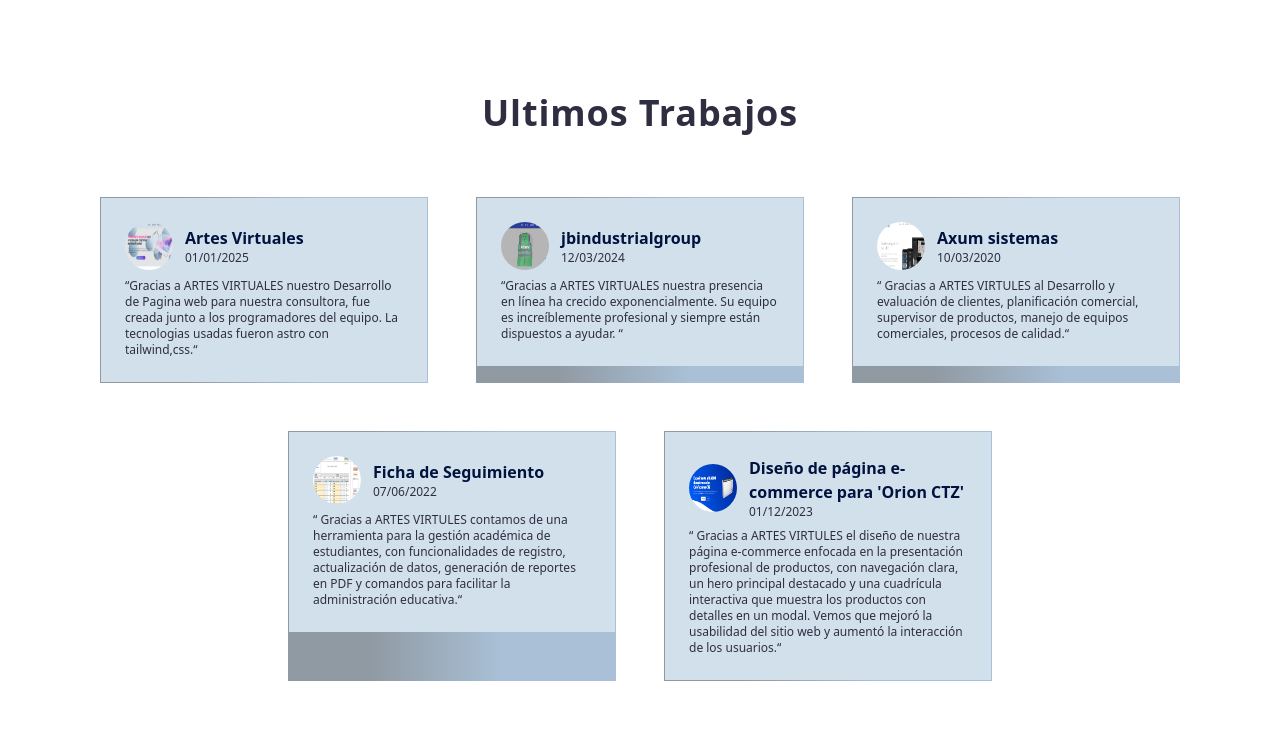
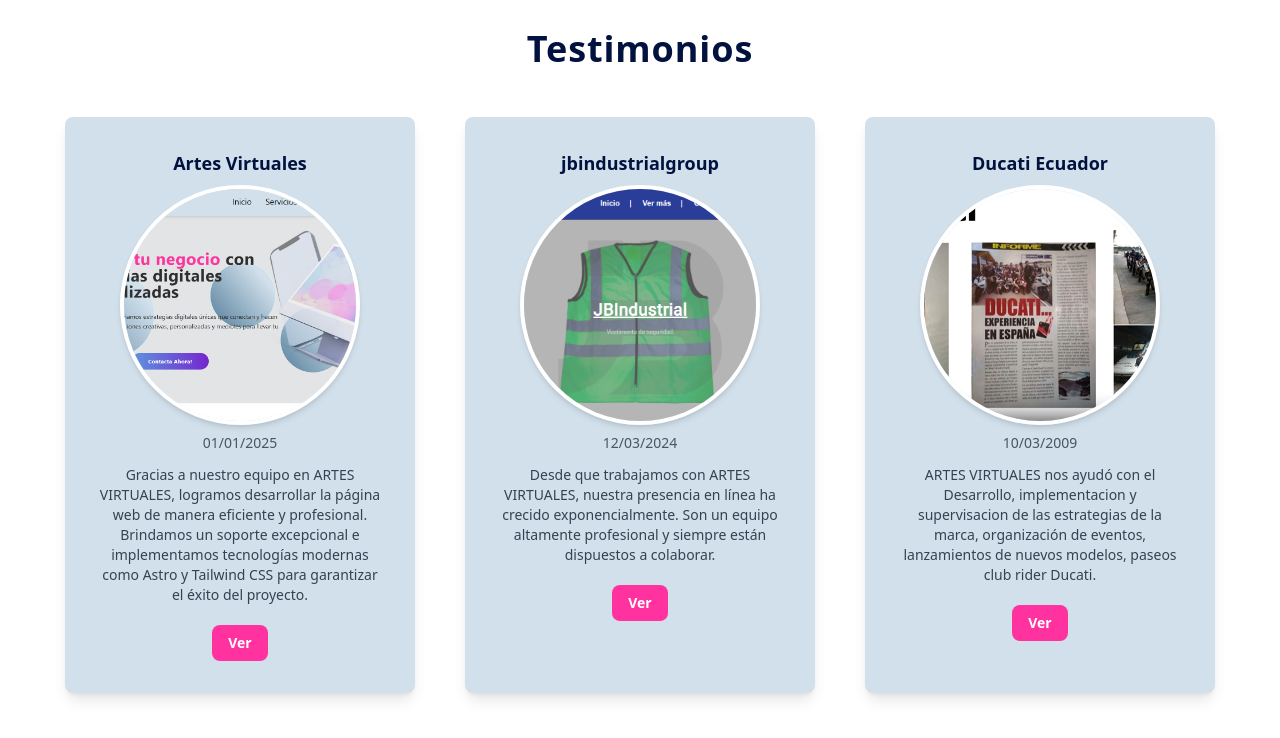
Before and after one commit to avtestl/ArtesVirtuales, an Astro site: page / in a window 1280 px wide. Shown: the part 2940-3678 px from the top of the page. Built offline with nearby package versions, Linux system fonts and the light colour scheme; Astro itself is replaced by a stand-in of ours.

Commit message:
redesigned the testimonials section

```diff
--- a/data.json
+++ b/data.json
@@ -31,40 +31,50 @@
         ]
     },
     "testimonios":{
-        "titulo":"Ultimos Trabajos",
+        "titulo":"Testimonios",
         "testimonios":[
 					{
 						"nombreCompleto": "Artes Virtuales",
-                "testimonio":"“Gracias a ARTES VIRTUALES nuestro Desarrollo de Pagina web para nuestra consultora, fue creada junto a los programadores del equipo. La tecnologias usadas fueron astro con tailwind,css.“",
+						"testimonio": "Gracias a nuestro equipo en ARTES VIRTUALES, logramos desarrollar la página web de manera eficiente y profesional. Brindamos un soporte excepcional e implementamos tecnologías modernas como Astro y Tailwind CSS para garantizar el éxito del proyecto.",
 						"fecha": "01/01/2025",
-                "imagenPersona":"/dani/artesVirtuales.png"
+						"imagenPersona": "/dani/artesVirtuales.png",
+						"urltrabajo": "https://www.artesvirtualesgroup.com/"
 					},
 					{
 						"nombreCompleto": "jbindustrialgroup",
-              "testimonio":"“Gracias a ARTES VIRTUALES nuestra presencia en línea ha crecido exponencialmente. Su equipo es increíblemente profesional y siempre están dispuestos a ayudar. “",
+						"testimonio": "Desde que trabajamos con ARTES VIRTUALES, nuestra presencia en línea ha crecido exponencialmente. Son un equipo altamente profesional y siempre están dispuestos a colaborar.",
 						"fecha": "12/03/2024",
-              "imagenPersona":"/mauricio/fotoDeTrabajoJB.png"
+						"imagenPersona": "/mauricio/fotoDeTrabajoJB.png",
+						"urltrabajo": "https://www.jbindustrialgroup.com/"
 					},
 					{
-							"nombreCompleto": "Axum sistemas",
-							"testimonio":"“ Gracias a ARTES VIRTULES al Desarrollo y evaluación de clientes, planificación comercial, supervisor de productos, manejo de equipos comerciales, procesos de calidad.“",
-							"fecha": "10/03/2020",
-							"imagenPersona":"../willian/axum.png"
+						"nombreCompleto": "Ducati Ecuador",
+						"testimonio": "ARTES VIRTUALES nos ayudó con el Desarrollo, implementacion y supervisacion de las estrategias de la marca, organización de eventos, lanzamientos de nuevos modelos, paseos club rider Ducati.",
+						"fecha": "10/03/2009",
+						"imagenPersona": "../willian/ducati.png",
+						"urltrabajo": "https://www.ducati.com/es/es/dealers/quito/motopowerpro-quito"
 					},
 					{
 						"nombreCompleto": "Ficha de Seguimiento",
-						"testimonio":"“ Gracias a ARTES VIRTULES contamos de una herramienta para la gestión académica de estudiantes, con funcionalidades de registro, actualización de datos, generación de reportes en PDF y comandos para facilitar la administración educativa.“",
-						"fecha": "07/06/2022",
-						"imagenPersona":"../jorge/educativo.png"
+						"testimonio": "Desarrollamos junto a ARTES VIRTUALES una herramienta académica integral para la gestión de estudiantes, con funcionalidades de registro, reportes en PDF y automatización de procesos educativos.",
+						"fecha": "",
+						"imagenPersona": "../jorge/educativo.png",
+						"urltrabajo": "https://docs.google.com/spreadsheets/d/1t6NUW_XAuBauDiApbj3CgNyACyFs4wC6DBwPrCJeQN4/edit?usp=sharing"
 					},
 					{
-						"nombreCompleto": "Diseño de página e-commerce para 'Orion CTZ'",
-						"testimonio":"“ Gracias a ARTES VIRTULES el diseño de nuestra página e-commerce enfocada en la presentación profesional de productos, con navegación clara, un hero principal destacado y una cuadrícula interactiva que muestra los productos con detalles en un modal. Vemos que mejoró la usabilidad del sitio web y aumentó la interacción de los usuarios.“",
+						"nombreCompleto": "'Orion CTZ'",
+						"testimonio": "Gracias a ARTES VIRTUALES, nuestra tienda en línea mejoró significativamente en presentación y navegación, brindando una experiencia más intuitiva y atractiva para nuestros clientes.",
 						"fecha": "01/12/2023",
-						"imagenPersona":"../dario/orion.png"
+						"imagenPersona": "../dario/orion.png",
+						"urltrabajo": "https://orionctz.com/"
+					},
+					{
+						"nombreCompleto": "Mifinka",
+						"testimonio": "Gracias a ARTES VIRTUALES, desarrollamos de forma independiente un CRM personalizado para Mifinka, adaptado a sus empresas colaboradoras. Diseñamos y desarrollamos el backend y frontend, priorizando una interfaz intuitiva y una experiencia eficiente. Implementamos gestión de clientes, seguimiento de ventas e informes, con tecnologías modernas para seguridad y rendimiento óptimo. Además, garantizamos compatibilidad multiplataforma para acceso desde cualquier dispositivo.",
+						"fecha": "01-03-2024",
+						"imagenPersona": "../dani/Mifinka.png",
+						"urltrabajo": ""
 					}
-
-
         ]
     },
       "nuestroEquipo": {
--- a/src/components/Testimonials.jsx
+++ b/src/components/Testimonials.jsx
@@ -1,34 +1,44 @@
-export function TestimonialItem({ testimonial }){
+export function TestimonialItem({ testimonial }) {
+  return (
+    <div className="min-h-40 w-[90%] md:w-auto max-w-[350px] bg-[#D1E0EB] p-2 rounded-lg shadow-lg transition-transform duration-300 hover:scale-105 mx-auto">
+      <div className="flex min-h-40 flex-col gap-3 p-6 items-center text-center">
+        <header>
+          <p className="text-lg font-semibold text-[#01123F] mb-2">{testimonial.nombreCompleto}</p>
+          <img
+            src={testimonial.imagenPersona}
+            alt={testimonial.nombreCompleto}
+            className="w-28 h-28 rounded-full border-4 border-white shadow-md object-cover"
+          />
+          <p className="text-sm font-light text-gray-600 mt-2">{testimonial.fecha}</p>
+        </header>
+        <p className="text-sm text-gray-700">{testimonial.testimonio}</p>
 
-  return (
-    // eslint-disable-next-line tailwindcss/no-contradicting-classname
-    <div className="min-h-36 max-w-[328px] bg-gradient-to-l from-[#5381ad80] from-35% to-[#22354780] to-75% p-px">
-        <div className="flex min-h-36 flex-col gap-2 bg-[#D1E0EB] p-6">
-          <header className="flex items-center gap-3">
-            <img src={testimonial.imagenPersona} alt={testimonial.nombreCompleto} width={48} className="aspect-square size-12 rounded-full" />
-            <div>
-              <p className="text-base font-semibold text-[#01123F]">{testimonial.nombreCompleto}</p>
-              <p className="text-xs font-extralight text-dark-text">{testimonial.fecha}</p>
-            </div>
-          </header>
-          <p className="text-xs text-dark-text">{testimonial.testimonio}</p>
-        </div>
+        {/* Botón solo si hay URL */}
+        {testimonial.urltrabajo && (
+          <a
+            href={testimonial.urltrabajo}
+            target="_blank"
+            rel="noopener noreferrer"
+            className="bg-[#FF329F] text-white px-4 py-2 rounded-lg text-sm font-semibold mt-2"
+          >
+            Ver
+          </a>
+        )}
+      </div>
     </div>
-  )
+  );
 }
 
-export default function Testimonials({ title, testimonials }){
+export default function Testimonials({ title, testimonials }) {
+  return (
+    <section className="flex flex-col items-center mt-16 w-full px-4" id="testimonios">
+      <h3 className="mb-12 text-center text-4xl font-semibold tracking-wide text-[#01123F]">{title}</h3>
 
-
-  return (
-    <section className="flex flex-col items-center mt-32" id="testimonios">
-      <h3 className="mb-16 text-center text-4xl font-semibold tracking-wide text-dark-text">{title}</h3>
-
-      <div className="flex flex-wrap justify-center gap-12">
-        {testimonials.map(testimonial => (
-            <TestimonialItem key={testimonial.nombreCompleto} testimonial={testimonial} />
+      <div className="grid grid-cols-1 md:grid-cols-2 lg:grid-cols-3 gap-12 justify-items-center w-full max-w-6xl">
+        {testimonials.map((testimonial, index) => (
+          <TestimonialItem key={index} testimonial={testimonial} />
         ))}
       </div>
     </section>
-  )
+  );
 }
--- a/tailwind.config.mjs
+++ b/tailwind.config.mjs
@@ -6,7 +6,13 @@
 			colors: {
 				"main": "#D1E0EB",
 				"dark-text": "#2F2E41"
-			}
+			},
+			width: {
+				'28': '15rem', // Cambia el valor de w-28
+			  },
+			  height: {
+				'28': '15rem', // Cambia el valor de h-28
+			  },
 		},
 	},
 	plugins: [],
```
Also changed, not shown: public/dani/Mifinka.png (added). Lines whose indentation alone changed are shown as unchanged.
